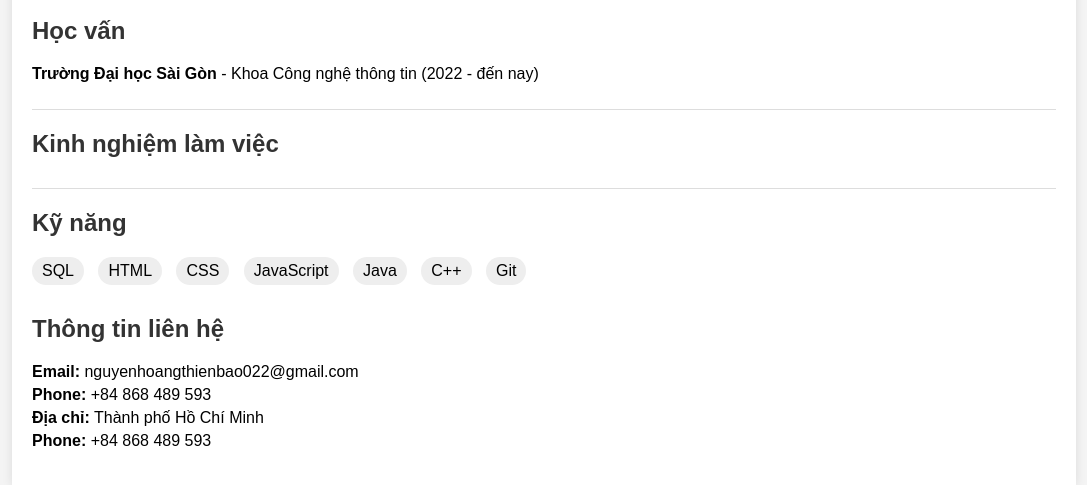
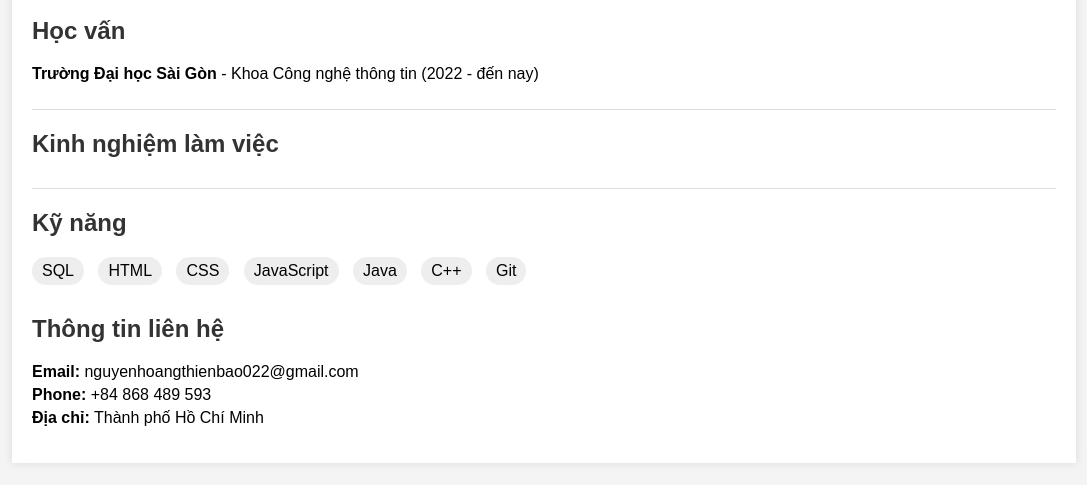
Before and after one commit to ThienBao224/ThienBao224.github.io, a plain HTML site: page index.html in a window 1280 px wide. Shown: the part 197-682 px from the top of the page, without its empty margins (96-1183 px from the left). Drawn offline with Linux system fonts and the light colour scheme.

Commit message:
Update index.html

```diff
--- a/index.html
+++ b/index.html
@@ -141,7 +141,6 @@
                 <li><strong>Email:</strong> nguyenhoangthienbao022@gmail.com</li>
                 <li><strong>Phone:</strong> +84 868 489 593</li>
                 <li><strong>Địa chỉ:</strong> Thành phố Hồ Chí Minh</li>
-                <li><strong>Phone:</strong> +84 868 489 593</li>
             </ul>
         </div>
     </div>
```
